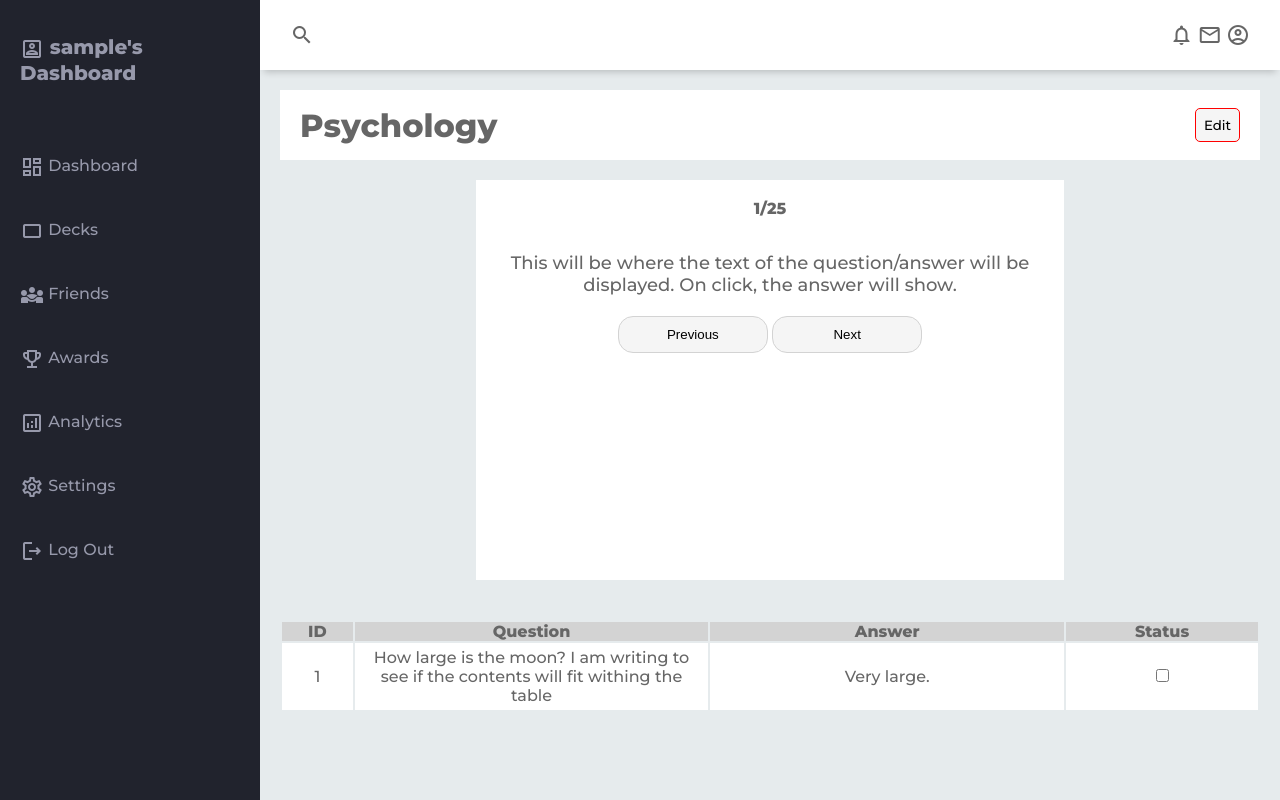
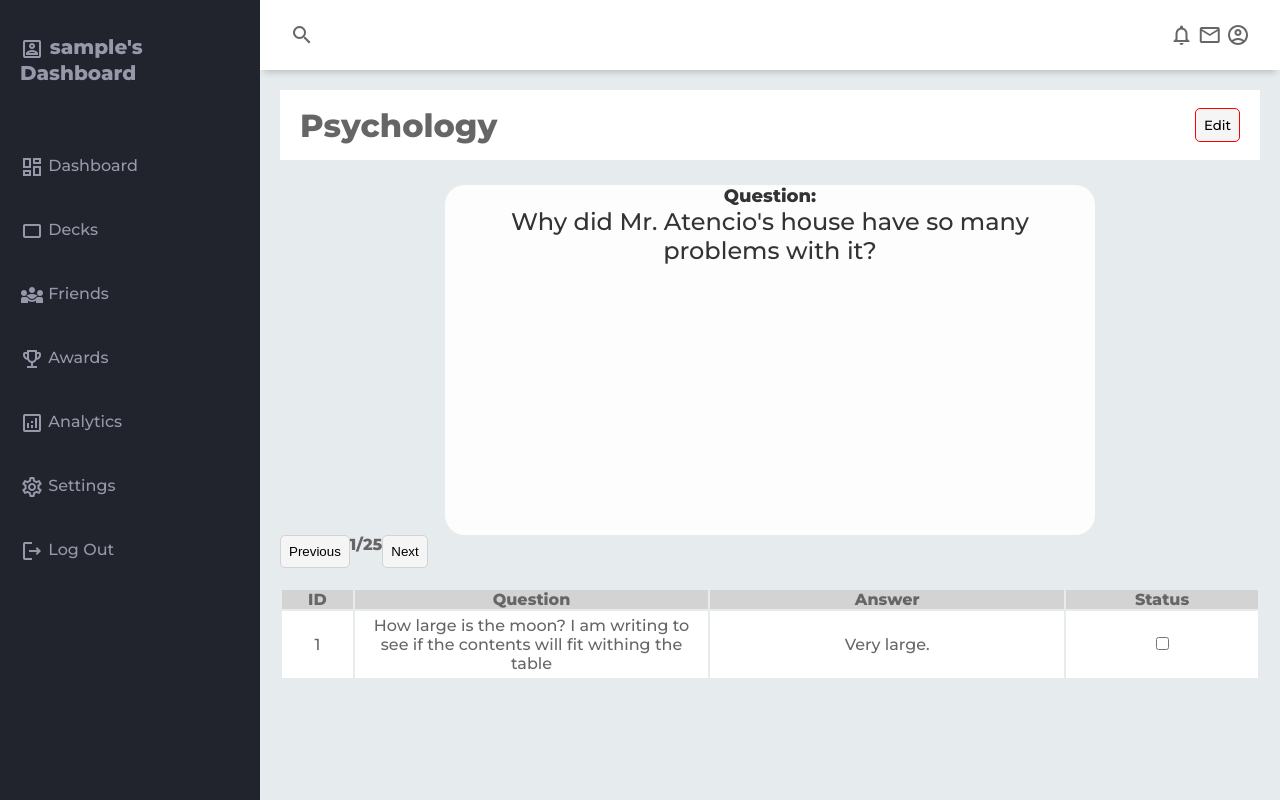
Before and after one commit to NolanBrown42/TICK-KING, a Flask app: page /deckview/1 in a window 1280 px wide. Run offline with Flask 3, Linux system fonts and the light colour scheme; the visitor is signed in with stand-in values (Sample User, id 1); some libraries are stand-ins or nearby versions.

Commit message:
update and add css page

```diff
--- a/website/static/css/decks.css
+++ b/website/static/css/decks.css
@@ -4,47 +4,6 @@
   margin: 0;
   padding: 0;
   box-sizing: border-box;
-}
-
-.container-study-card {
-  width: 60%;
-  height: 400px;
-  margin-top: 20px;
-  margin-bottom: 20px;
-  margin-left: 20%;
-  text-align: center;
-
-  padding: 15px;
-  cursor: pointer;
-  background-color: white;
-}
-
-.container-study-card p {
-  font-size: large;
-}
-
-.container-study-card h4 {
-  padding: 4px;
-  margin-bottom: 30px;
-}
-
-.container-study-card button {
-  padding: 10px;
-  width: 150px;
-  margin-top: 20px;
-  border-radius: 15px;
-}
-
-#table-cards {
-  padding-bottom: 20px;
-  padding-top: 20px;
-  background-color: #e6eBed;
-  border-color: #666666;
-  width: 100%;
-}
-
-#table-cards td{
-  padding: 5px 5px 5px 5px;
 }
 
 body{
--- /dev/null
+++ b/website/static/css/deckview.css
@@ -0,0 +1,130 @@
+@import url('https://fonts.googleapis.com/css2?family=Nunito&display=swap');
+
+*{
+  margin: 0;
+  padding: 0;
+  box-sizing: border-box;
+}
+
+/**container indicates the size of the flash card **/
+.card-container{
+  position: relative;
+  width: 650px;
+  height: 350px;
+  display: flex;
+  align-items: center;
+  justify-content: center;
+  margin: auto;
+  margin-top: 25px;
+}
+
+/** flash card covers the size of main container **/
+.thecard{
+  position: absolute;
+  width: 100%;
+  height: 100%;
+  /** the line below is what reveals the back side **/
+  transform-style: preserve-3d;
+  transition: all 0.5s ease;
+}
+
+.thecard h3{
+  font-size: 18px;
+}
+
+.thefront{
+  position: absolute;
+  width: 100%;
+  height: 100%;
+  /** the line below hides the information when flipped **/
+  backface-visibility: hidden;
+  background: #fdfdfd;
+  color: #333;
+  text-align: center;
+  font-family: "Montserrat", sans-serif;
+  border-radius: 20px;
+  font-size: 24px;
+}
+
+.card-padding{
+  margin-left: 5px;
+  margin-right: 5px;
+}
+
+.theback{
+  position: absolute;
+  width: 100%;
+  height: 100%;
+  backface-visibility: hidden;
+  background: #fdfdfd;
+  color: #333;
+  transform: rotateY(180deg);
+  text-align: center;
+  font-family: "Montserrat", sans-serif;
+  border-radius: 20px;
+  font-size: 24px;
+}
+
+/** causes the card to flip when cursor hovers **/
+.thecard:hover{
+  transform: rotateY(180deg);
+}
+
+/** END OF FLASHCARD CSS **/
+
+.bottom-content{
+  display:inline-flex;
+}
+
+
+#table-cards {
+  padding-bottom: 20px;
+  padding-top: 20px;
+  background-color: #e6eBed;
+  border-color: #666666;
+  width: 100%;
+}
+
+#table-cards td{
+  padding: 5px 5px 5px 5px;
+}
+
+body{
+  font-family: 'Nunito', sans-serif;
+  font-size: 1rem;
+  background: whitesmoke;
+}
+
+button{
+  padding: 8px;
+  outline: none;
+  cursor: pointer;
+  border: 1px solid lightgray;
+  border-radius: 5px;
+  background: whitesmoke;
+}
+
+button:hover{
+  background-color: rgba(0, 0, 0, 0.1);
+}
+
+.container{
+  width: auto;
+  margin: auto;
+}
+
+header{background-color: #fff;}
+
+#header{
+  display: flex;
+  justify-content: space-between;
+  align-items: center;
+  min-height: 70px;
+  padding: 0 20px;
+  background: #fff;
+}
+
+#header button{
+  font-family: inherit;
+  border: 1px solid red;
+}
--- a/website/templates/deckslibrary.html
+++ b/website/templates/deckslibrary.html
@@ -87,8 +87,10 @@
             <div class="main-title">
                 <p class="font-weight-bold">MY DECKS</p>
             </div>
-                <button id="create-deck">Create Deck</button>
-                <button id="import deck">Import Deck</button>
+                <div class="top-buttons">
+                    <button id="create-deck"><a href="/decks">Create Deck</a></button>
+                    <button id="import deck">Import Deck</button>
+                </div>
 
             <div class="main-decks">
 
--- a/website/templates/deckview.html
+++ b/website/templates/deckview.html
@@ -5,7 +5,7 @@
     <meta http-equiv="X-UA-Compatible" content="IE=edge">
     <meta name="viewport" content="width=device-width, initial-scale=1.0">
     <link rel="stylesheet" href="https://cdnjs.cloudflare.com/ajax/libs/font-awesome/6.1.1/css/all.min.css">
-    <link rel="stylesheet" href="{{ url_for('static', filename='css/decks.css')}}">
+    <link rel="stylesheet" href="{{ url_for('static', filename='css/deckview.css')}}">
     <link rel="stylesheet" href="{{ url_for('static', filename='css/template.css')}}">
         <!-- Montserrat font -->
         <link href="https://fonts.googleapis.com/css2?family=Montserrat:wght@500;800&display=swap" rel="stylesheet">
@@ -82,16 +82,30 @@
       </div>
     </header>
 
-    <!--TRYING TO MAKE CARD SLIDESHOW-->
-    <div class="container-study-card">
-        <div class="content">
-        <h4>1/25</h4>
-        <p>This will be where the text of the question/answer will be displayed. On click, the answer will show.</p>
-        <button>Previous</button>
-        <button>Next</button>
+    <!-- Flash card for studying -->
+    <div class="card-container">
+        <div class="thecard">
+            <div class="thefront">
+                <div class="card-padding">
+                <h3>Question:</h3>
+                <p>Why did Mr. Atencio's house have so many problems with it?</p>
+                </div>
+            </div>
+            <div class="theback">
+                <h3>Answer:</h3>
+                <div class="card-padding">
+                <p>The workers have gotten lazy and the project manager needs to take a project management class!</p>
+                </div>
+            </div>
         </div>
     </div>
-    <!--END OF SLIDESHOW-->
+
+    <!--buttons to press onto the next card -->
+    <div class="bottom-content">
+        <button>Previous</button>
+        <h4>1/25</h4>
+        <button>Next</button>
+    </div>
 
 
    <!--TABLE THAT HOLDS QUESTIONS AND ANSWERS-->
```
